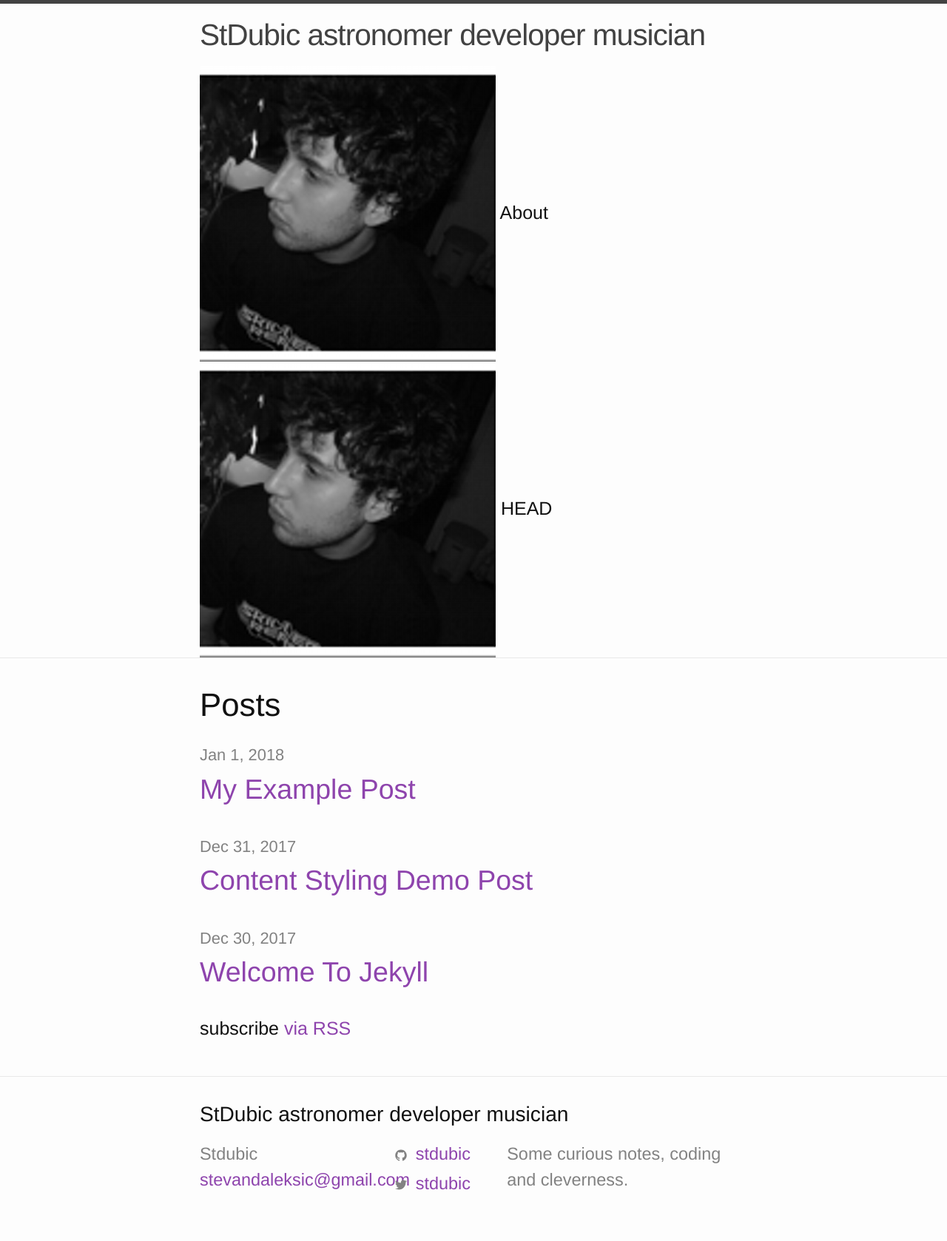
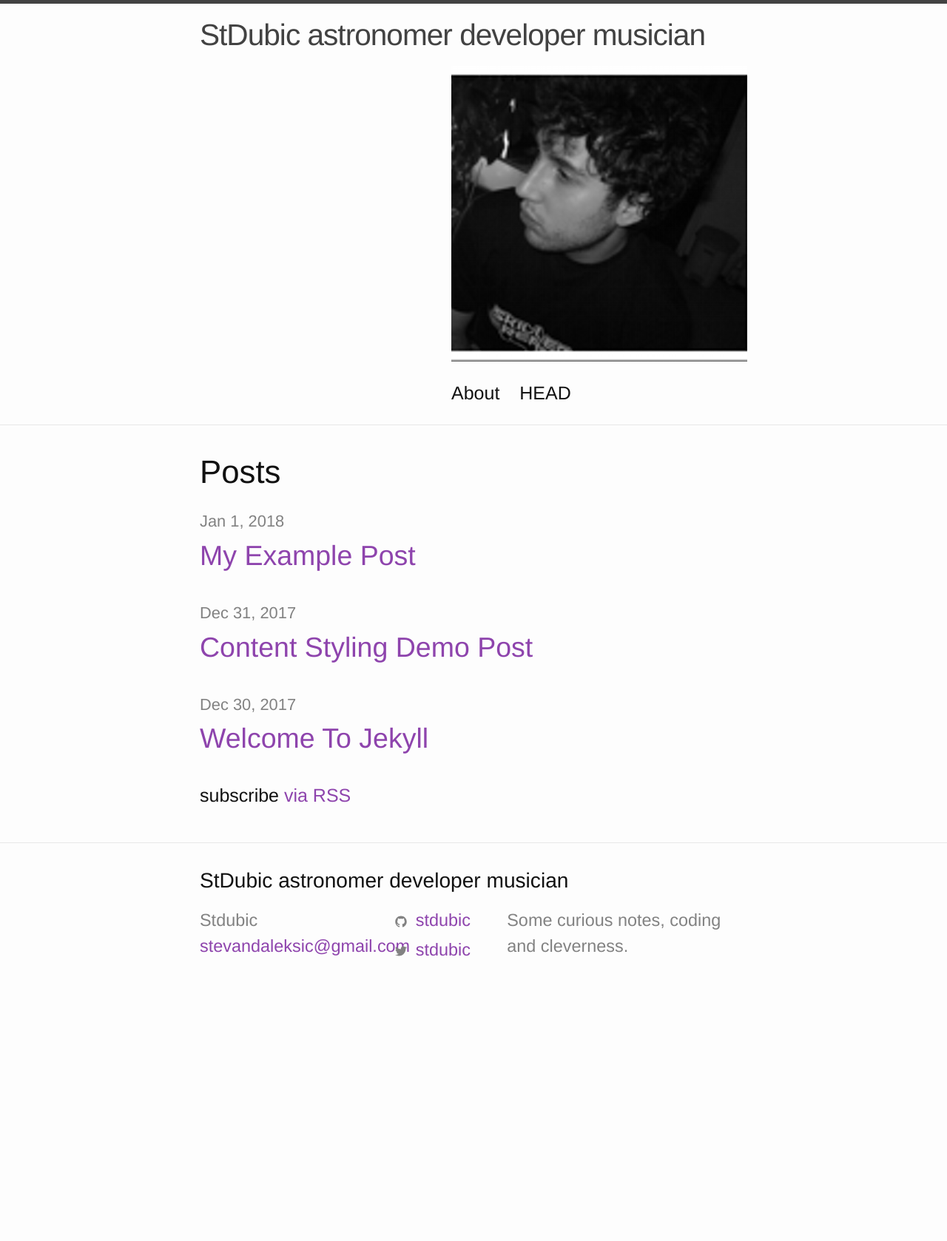
Before and after one commit to Stdubic/Stevan-Aleksic-aka-Stdubic, a Jekyll site: the page built from index.md, in a window 1280 px wide. Shown: the whole page at 74% size. Built offline with Jekyll 4.4.1, drawn with Linux system fonts in a browser that asks for light colours; after the commit the page ends 1363 px from its top, so only the background shows below that.

Commit message:
Update header.html

```diff
--- a/_includes/header.html
+++ b/_includes/header.html
@@ -19,11 +19,12 @@
           </span>
         </label>
 
+                     <img src="{{{site.github.url}}/assets/slikaJa_400x400.png" alt="Italian Trulli">
+
         <div class="trigger">
           {% for path in page_paths %}
             {% assign my_page = site.pages | where: "path", path | first %}
             {% if my_page.title %}
-             <img src="{{{site.github.url}}/assets/slikaJa_400x400.png" alt="Italian Trulli">
             <a class="page-link" href="{{ my_page.url | relative_url }}">{{ my_page.title | escape }}</a>
             {% endif %}
           {% endfor %}
```
